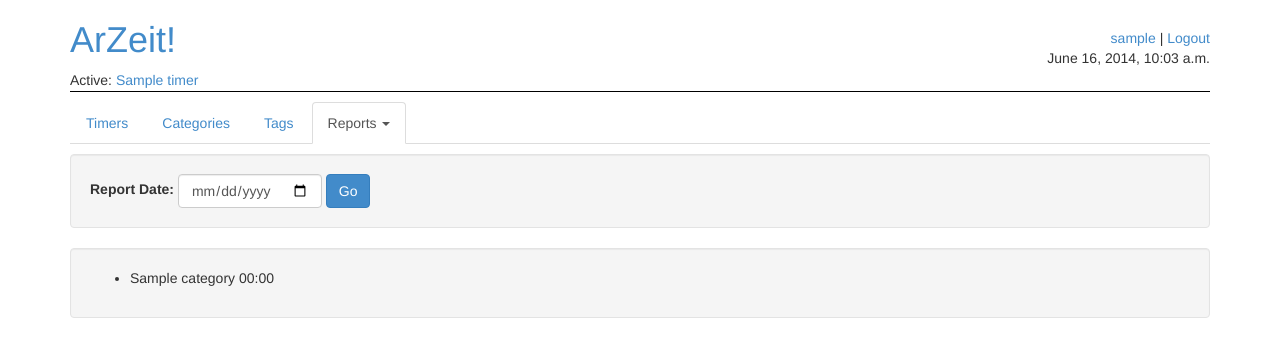
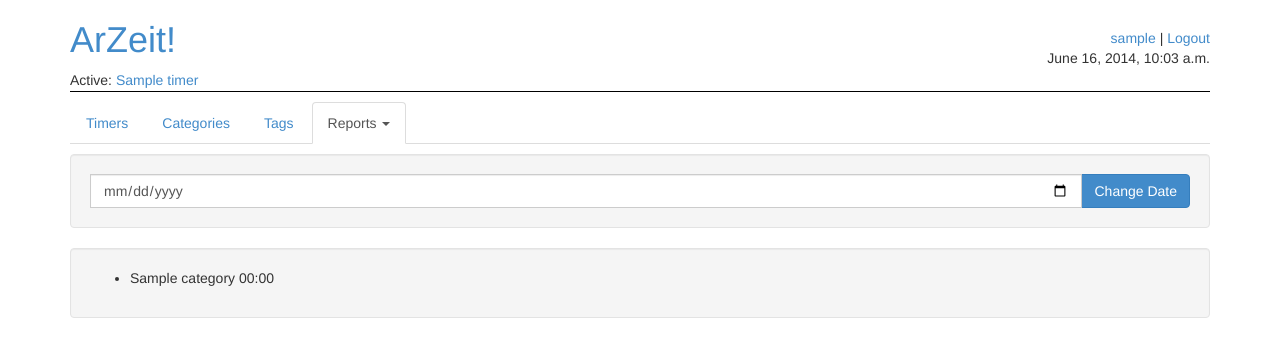
Before and after one commit to peap/djarzeit, a Django app: a page that uses reports/templates/reports/summary_base.html in a window 1280 px wide. Shown: the top 357 px of the page. Run offline with Django 3.2, Linux system fonts and the light colour scheme; a user stored in the database is signed in; tables that the repository leaves empty hold one stand-in row (values such as "Sample post"); some libraries are stand-ins or nearby versions.

Commit message:
Making a nicer date changing button

```diff
--- a/reports/templates/reports/summary_base.html
+++ b/reports/templates/reports/summary_base.html
@@ -6,14 +6,16 @@
   <div class="row">
     <div class="col-xs-12">
       <form action="." method="get" class="form-inline" role="form">
-        <div class="form-group">
-          <label for="report_date" class="form-label">Report Date: </label>
+        <div class="input-group">
+          <label for="report_date" class="accessibility">Report Date</label>
           <input type="date" name="report_date" id="report_date"
               class="form-control" placeholder="mm/dd/yyyy"
               value="{{ report_date|date:'m/d/Y' }}">
-          <button type="submit" class="btn btn-primary">
-            Go
-          </button>
+          <span class="input-group-btn">
+            <button type="submit" class="btn btn-primary">
+              Change Date
+            </button>
+          </span>
         </div>
       </form>
     </div>
```
